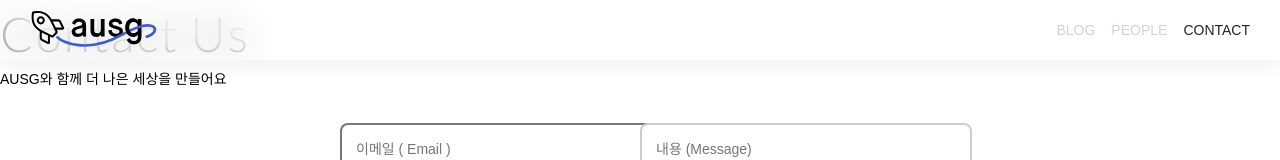
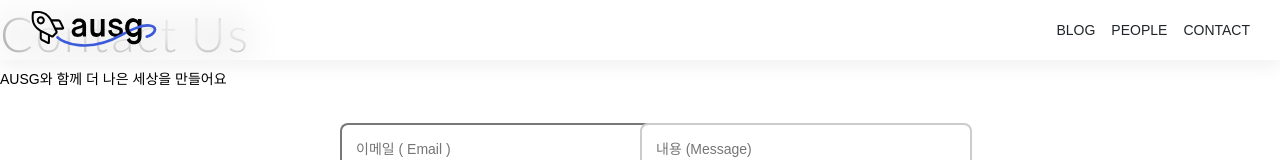
Before and after one commit to AUSG/Relay-Homepage, a Next.js app in the folder client/: page /contact in a window 1280 px wide. Shown: the top 160 px of the page. Built offline with nearby package versions, Linux system fonts and the light colour scheme.

Commit message:
Revert "feat(client): active state in header link button"
This reverts commit cf4b183352470d7657b770873d58cff1d57795c7.

```diff
--- a/client/src/components/common/Header.tsx
+++ b/client/src/components/common/Header.tsx
@@ -1,12 +1,8 @@
-import { css } from "@emotion/react";
 import styled from "@emotion/styled";
-import { useRouter } from "next/dist/client/router";
 import Link from "next/link";
 import React from "react";
 
 const Header: React.FC = () => {
-  const router = useRouter()
-
   return (
     <div className="header m-header">
       <div className="doc_header flex-none px-16">
@@ -24,13 +20,13 @@ const Header: React.FC = () => {
         <Space />
         <Nav>
           <Link href="/blog" as="/blog">
-            <NavItem active={router.pathname.indexOf('/blog') === 0}>BLOG</NavItem>
+            <NavItem>BLOG</NavItem>
           </Link>
           <Link href="/people" as="/people">
-            <NavItem active={router.pathname.indexOf('/people') === 0}>PEOPLE</NavItem>
+            <NavItem>PEOPLE</NavItem>
           </Link>
           <Link href="/contact" as="/contact">
-            <NavItem active={router.pathname.indexOf('/contact') === 0}>CONTACT</NavItem>
+            <NavItem>CONTACT</NavItem>
           </Link>
         </Nav>
       </div>
@@ -44,20 +40,15 @@ const Space = styled.div`
 
 const Nav = styled.div``;
 
-const NavItem = styled.a<{ active?: boolean }>`
+const NavItem = styled.a`
   font-size: 0.875rem;
-  color: #ced4da;
+  color: #212529;
   margin-left: 1rem;
   cursor: pointer;
-  transition: color 200ms;
 
   &:hover {
     text-decoration: none;
   }
-  ${(props) => props.active && css`
-    color: #212529;
-    font-weight: 500;
-  `}
 `;
 
 export default Header;
```
